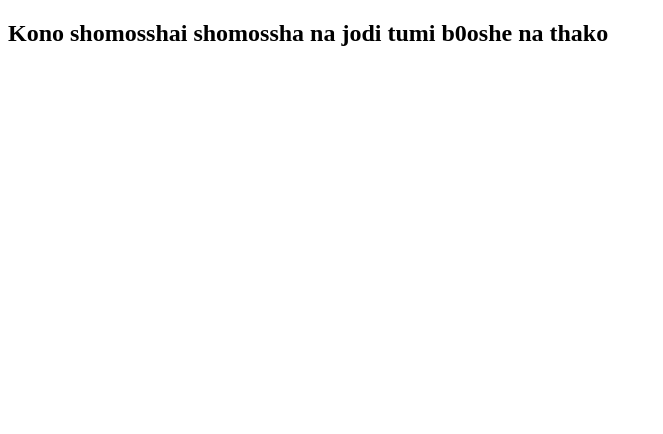
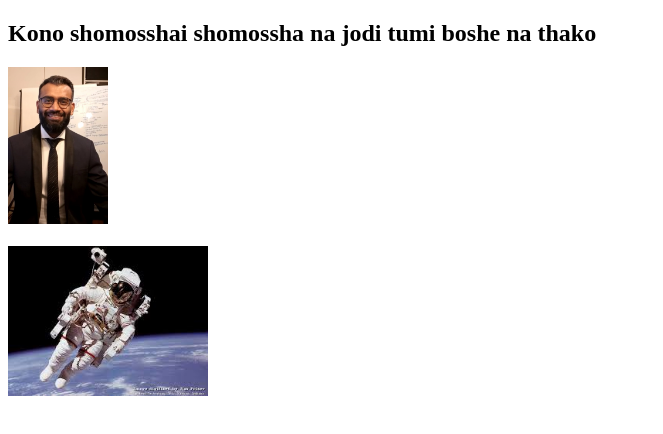
Before and after one commit to nazmul-kabir/problem-will-never-last, a plain HTML site: page Index.html in a window 1280 px wide. Shown: the whole page, without its empty margins (0-663 px from the left). Drawn offline with Linux system fonts and the light colour scheme.

Commit message:
added pictures

```diff
--- a/Index.html
+++ b/Index.html
@@ -6,7 +6,11 @@
     <title>Problem will never last foreever</title>
 </head>
 <body>
-    <h2>Kono shomosshai shomossha na jodi tumi b0oshe na thako</h2>
+    <h2>Kono shomosshai shomossha na jodi tumi boshe na thako</h2>
+    <img width="100px" src="Images/WhatsApp Image 2025-06-07 at 23.23.44.Jpeg" alt="">
+    <br>
+    <br>
+    <img width="200" src="Images/download.jpg" alt="">
 
 </body>
 </html>
```
Also changed, not shown: Images/Capture.PNG (added), Images/Grossposter-Koerper-des-Menschen-UE.webp (added), Images/WhatsApp Image 2025-06-07 at 23.23.44.jpeg (added), Images/download.jpg (added).
